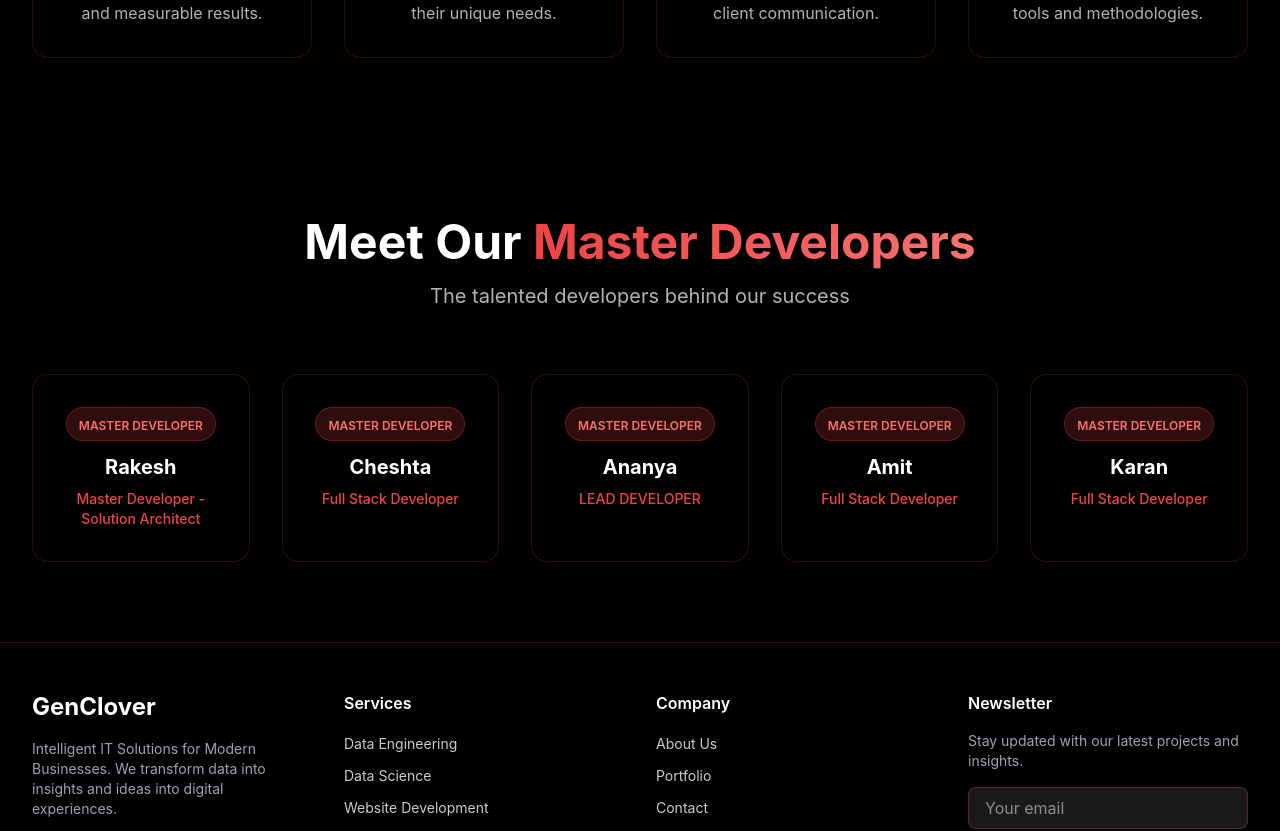
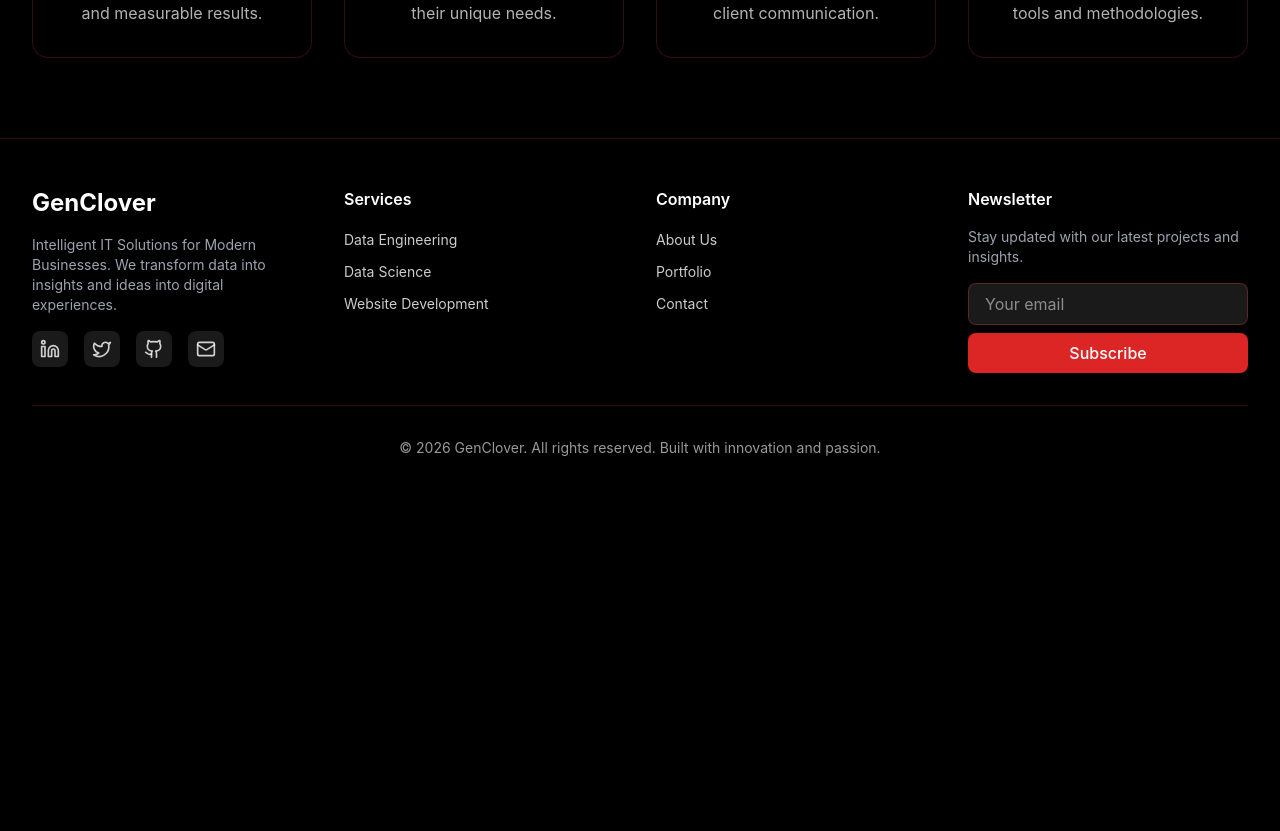
Before and after one commit to Gen-Clover/genclover, a React (Vite) app: page /about in a window 1280 px wide. Shown: the part 1380-2211 px from the top of the page. After the commit the page ends 1886 px from the top, so only its background shows below. Built offline with nearby package versions, Linux system fonts and the light colour scheme.

Commit message:
removed the developer section

```diff
--- /dev/null
+++ b/src/components/CookieConsent.jsx
@@ -0,0 +1,127 @@
+import { useState, useEffect } from 'react'
+import { motion, AnimatePresence } from 'framer-motion'
+import { X, Cookie, CheckCircle } from 'lucide-react'
+
+const CookieConsent = () => {
+  const [showBanner, setShowBanner] = useState(false)
+  const [accepted, setAccepted] = useState(false)
+
+  useEffect(() => {
+    // Check if user has already made a choice
+    const consent = localStorage.getItem('cookieConsent')
+    if (!consent) {
+      // Show banner after a short delay for better UX
+      setTimeout(() => {
+        setShowBanner(true)
+      }, 1000)
+    } else {
+      setAccepted(consent === 'accepted')
+    }
+  }, [])
+
+  const handleAccept = () => {
+    localStorage.setItem('cookieConsent', 'accepted')
+    setAccepted(true)
+    setShowBanner(false)
+  }
+
+  const handleDecline = () => {
+    localStorage.setItem('cookieConsent', 'declined')
+    setAccepted(false)
+    setShowBanner(false)
+  }
+
+  const handleClose = () => {
+    setShowBanner(false)
+    // Don't store preference if user just closes without choosing
+  }
+
+  if (accepted && !showBanner) {
+    return null
+  }
+
+  return (
+    <AnimatePresence>
+      {showBanner && (
+        <motion.div
+          initial={{ y: 100, opacity: 0 }}
+          animate={{ y: 0, opacity: 1 }}
+          exit={{ y: 100, opacity: 0 }}
+          transition={{ duration: 0.5, ease: 'easeOut' }}
+          className="fixed bottom-0 left-0 right-0 z-50 p-4 md:p-6"
+        >
+          <div className="container mx-auto max-w-6xl">
+            <div className="bg-black/95 backdrop-blur-xl border border-red-500/30 rounded-2xl shadow-2xl p-6 md:p-8 relative overflow-hidden">
+              {/* Background Glow Effect */}
+              <div className="absolute top-0 right-0 w-64 h-64 bg-red-500/10 rounded-full filter blur-3xl" />
+
+              <div className="relative z-10 flex flex-col md:flex-row items-start md:items-center gap-6">
+                {/* Cookie Icon */}
+                <motion.div
+                  initial={{ scale: 0, rotate: -180 }}
+                  animate={{ scale: 1, rotate: 0 }}
+                  transition={{ delay: 0.2, type: 'spring', stiffness: 200 }}
+                  className="flex-shrink-0"
+                >
+                  <div className="w-16 h-16 bg-gradient-to-br from-red-500 to-red-600 rounded-xl flex items-center justify-center">
+                    <Cookie className="w-8 h-8 text-white" />
+                  </div>
+                </motion.div>
+
+                {/* Content */}
+                <div className="flex-grow">
+                  <h3 className="text-xl font-bold text-white mb-2">
+                    We Value Your Privacy
+                  </h3>
+                  <p className="text-white/70 text-sm md:text-base mb-4">
+                    We use cookies to enhance your browsing experience, analyze site traffic, and personalize content.
+                    By clicking "Accept All", you consent to our use of cookies. You can also choose to decline non-essential cookies.
+                  </p>
+                  <div className="flex flex-wrap gap-2 text-xs text-white/60">
+                    <span className="px-2 py-1 bg-red-500/20 rounded">Essential</span>
+                    <span className="px-2 py-1 bg-red-500/20 rounded">Analytics</span>
+                    <span className="px-2 py-1 bg-red-500/20 rounded">Preferences</span>
+                  </div>
+                </div>
+
+                {/* Action Buttons */}
+                <div className="flex flex-col sm:flex-row gap-3 flex-shrink-0 w-full md:w-auto">
+                  <motion.button
+                    onClick={handleDecline}
+                    whileHover={{ scale: 1.05 }}
+                    whileTap={{ scale: 0.95 }}
+                    className="px-6 py-3 bg-transparent border-2 border-white/20 text-white rounded-lg font-medium hover:border-white/40 transition-colors whitespace-nowrap"
+                  >
+                    Decline
+                  </motion.button>
+                  <motion.button
+                    onClick={handleAccept}
+                    whileHover={{ scale: 1.05, boxShadow: '0 0 20px rgba(220, 38, 38, 0.5)' }}
+                    whileTap={{ scale: 0.95 }}
+                    className="px-6 py-3 bg-red-600 text-white rounded-lg font-medium hover:bg-red-700 transition-colors flex items-center gap-2 whitespace-nowrap"
+                  >
+                    <CheckCircle className="w-5 h-5" />
+                    Accept All
+                  </motion.button>
+                </div>
+
+                {/* Close Button */}
+                <motion.button
+                  onClick={handleClose}
+                  whileHover={{ scale: 1.1, rotate: 90 }}
+                  whileTap={{ scale: 0.9 }}
+                  className="absolute top-4 right-4 p-2 text-white/60 hover:text-white hover:bg-white/10 rounded-lg transition-colors"
+                  aria-label="Close cookie banner"
+                >
+                  <X className="w-5 h-5" />
+                </motion.button>
+              </div>
+            </div>
+          </div>
+        </motion.div>
+      )}
+    </AnimatePresence>
+  )
+}
+
+export default CookieConsent
--- a/src/pages/About.jsx
+++ b/src/pages/About.jsx
@@ -27,30 +27,6 @@ const About = () => {
       description:
         'We stay at the forefront of technology, constantly learning and adopting new tools and methodologies.',
     },
-  ]
-
-  const team = [
-    {
-        name: 'Rakesh',
-        role: 'Master Developer - Solution Architect',
-      },
-    {
-      name: 'Cheshta',
-      role: 'Full Stack Developer',
-    },
-    {
-      name: 'Ananya',
-      role: 'LEAD DEVELOPER',
-    },
-    {
-      name: 'Amit',
-      role: 'Full Stack Developer',
-    },
-    {
-      name: 'Karan ',
-      role: 'Full Stack Developer',
-    }
-
   ]
 
   return (
@@ -158,52 +134,6 @@ const About = () => {
         </div>
       </section>
 
-      {/* Team Section */}
-      <section className="py-20">
-        <div className="container mx-auto px-4 sm:px-6 lg:px-8">
-          <motion.div
-            initial={{ opacity: 0, y: 30 }}
-            whileInView={{ opacity: 1, y: 0 }}
-            viewport={{ once: true }}
-            transition={{ duration: 0.6 }}
-            className="text-center mb-16"
-          >
-            <h2 className="text-4xl md:text-5xl font-bold mb-4">
-              Meet Our <span className="gradient-text">Master Developers</span>
-            </h2>
-            <p className="text-xl text-white/70">
-              The talented developers behind our success
-            </p>
-          </motion.div>
-
-          <div className="grid grid-cols-1 md:grid-cols-2 lg:grid-cols-3 xl:grid-cols-5 gap-8">
-            {team.map((member, index) => (
-              <motion.div
-                key={member.name}
-                initial={{ opacity: 0, y: 30 }}
-                whileInView={{ opacity: 1, y: 0 }}
-                viewport={{ once: true }}
-                transition={{ duration: 0.6, delay: index * 0.1 }}
-                whileHover={{ y: -10 }}
-                className="bg-black/40 backdrop-blur-sm border border-red-500/20 rounded-2xl overflow-hidden shadow-lg hover:shadow-xl transition-all duration-300"
-              >
-                <div className="p-8 text-center">
-                  <motion.div
-                    className="inline-block px-3 py-1 bg-red-500/20 border border-red-500/30 rounded-full mb-3"
-                    whileHover={{ scale: 1.05 }}
-                  >
-                    <span className="text-red-400 text-xs font-semibold">MASTER DEVELOPER</span>
-                  </motion.div>
-                  <h3 className="text-xl font-bold mb-2 text-white">
-                    {member.name}
-                  </h3>
-                  <p className="text-red-500 font-medium text-sm">{member.role}</p>
-                </div>
-              </motion.div>
-            ))}
-          </div>
-        </div>
-      </section>
     </div>
   )
 }
```
